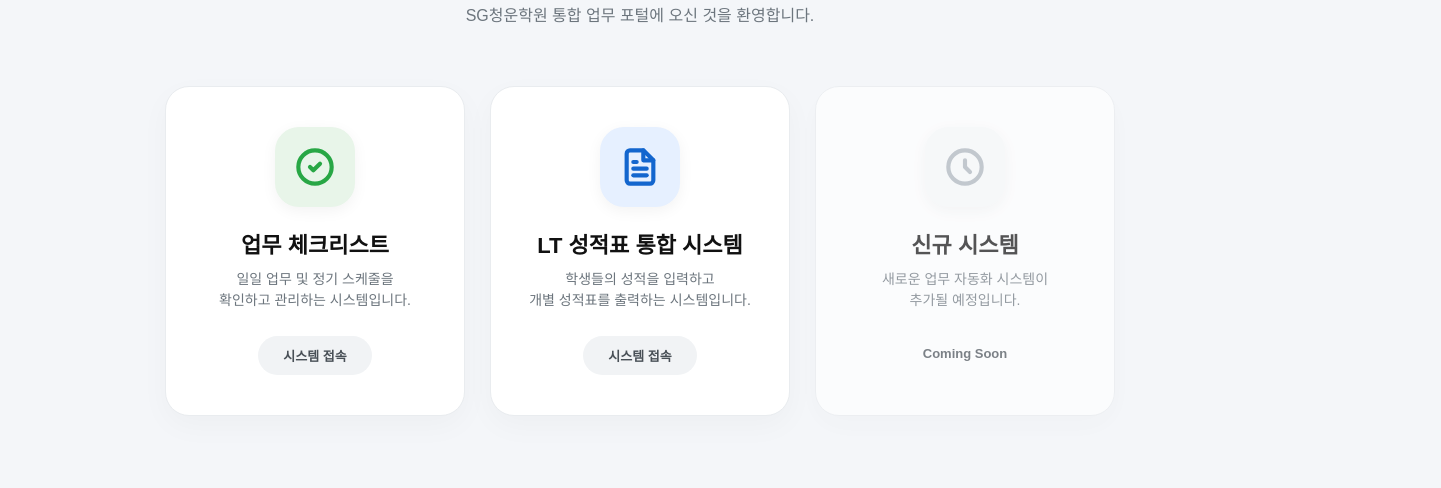
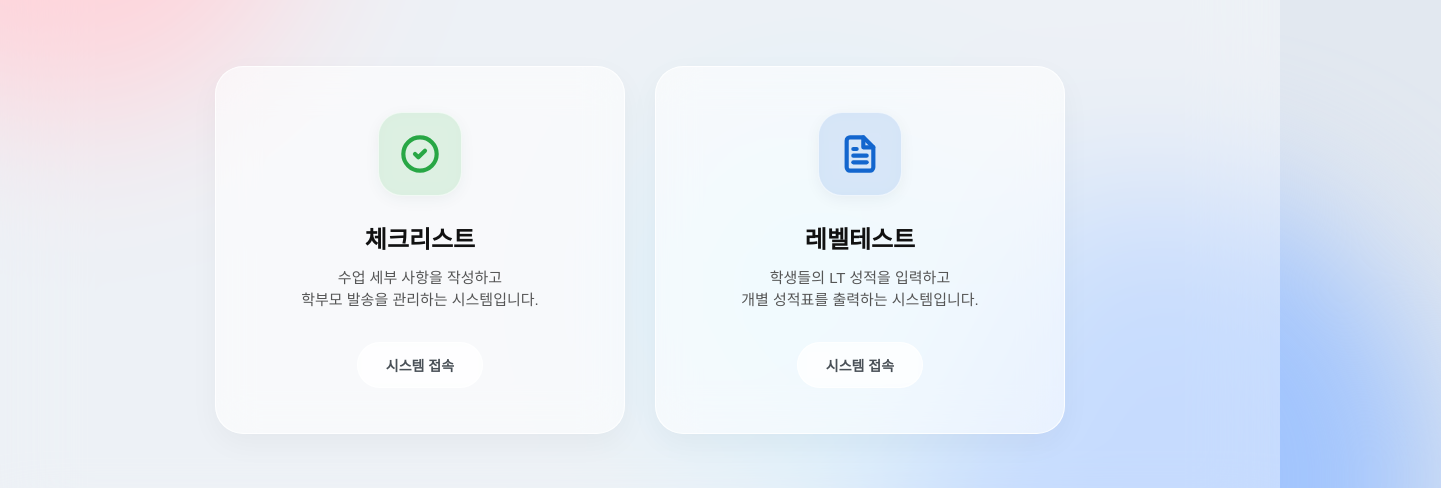
Before and after one commit to arondias38/portal-cw, a plain HTML site: page index.html in a window 1280 px wide. Shown: the part 254-742 px from the top of the page, 1441 px wide, since content can reach past the window. Drawn offline with Linux system fonts and the light colour scheme; grey boxes are pictures that could not be loaded; a web font is replaced by a local one.

Commit message:
Update index.html

```diff
--- a/index.html
+++ b/index.html
@@ -13,33 +13,77 @@
 
   <style>
     * { box-sizing: border-box; }
+
     body {
       font-family: 'Pretendard', 'Malgun Gothic', sans-serif;
       margin: 0;
       padding: 0;
-      background-color: #f4f6f9; /* 성적표 앱과 동일한 부드러운 배경색 */
+      background-color: #e2e8f0; /* 글래스모피즘이 잘 보이도록 살짝 톤 다운된 배경 */
       color: #333;
       min-height: 100vh;
       display: flex;
       flex-direction: column;
       align-items: center;
+      position: relative;
+      overflow-x: hidden;
+    }
+
+    /* 🟢 배경 원형 동그라미 (오브젝트) */
+    .bg-shape {
+      position: absolute;
+      border-radius: 50%;
+      filter: blur(70px); /* 오브젝트를 부드럽게 뭉갬 */
+      z-index: -2;
+      animation: float 12s infinite ease-in-out alternate;
+    }
+    .shape1 {
+      width: 450px; height: 450px;
+      background: #ffb6c1; /* 핑크 톤 */
+      top: -100px; left: -150px;
+    }
+    .shape2 {
+      width: 550px; height: 550px;
+      background: #a1c4fd; /* 블루 톤 */
+      bottom: -150px; right: -150px;
+      animation-delay: -3s;
+    }
+    .shape3 {
+      width: 350px; height: 350px;
+      background: #c2e9fb; /* 라이트 블루/민트 톤 */
+      top: 40%; left: 50%;
+      transform: translate(-50%, -50%);
+      animation-delay: -6s;
+    }
+
+    /* 배경 동그라미 애니메이션 */
+    @keyframes float {
+      0% { transform: translateY(0) scale(1); }
+      100% { transform: translateY(40px) scale(1.05); }
+    }
+
+    /* 🟢 전체 화면을 덮는 살짝 투명한 블러 레이어 (글래스모피즘 효과의 핵심) */
+    .glass-overlay {
+      position: fixed;
+      top: 0; left: 0; right: 0; bottom: 0;
+      background: rgba(255, 255, 255, 0.4); /* 반투명 화이트 */
+      backdrop-filter: blur(40px); /* 배경 블러 처리 */
+      -webkit-backdrop-filter: blur(40px);
+      z-index: -1;
     }
 
     .portal-container {
       width: 100%;
-      max-width: 1000px;
-      padding: 60px 25px;
+      max-width: 900px;
+      padding: 80px 25px 40px 25px;
       margin: 0 auto;
+      display: flex;
+      flex-direction: column;
+      flex: 1; /* 로고 하단 배치를 위해 공간 확장 */
     }
 
     .portal-header {
       text-align: center;
       margin-bottom: 60px;
-    }
-
-    .portal-logo {
-      height: 32px;
-      margin-bottom: 20px;
     }
 
     .portal-title {
@@ -59,94 +103,113 @@
 
     .portal-subtitle {
       font-size: 16px;
-      color: #6c757d;
+      color: #555;
       margin-top: 15px;
-      font-weight: 500;
+      font-weight: 600;
     }
 
-    /* 그리드 레이아웃 (반응형) */
+    /* 그리드 레이아웃 */
     .app-grid {
       display: grid;
-      grid-template-columns: repeat(auto-fit, minmax(300px, 1fr));
-      gap: 25px;
+      grid-template-columns: repeat(auto-fit, minmax(320px, 1fr));
+      gap: 30px;
     }
 
-    /* 앱 카드 스타일 */
+    /* 🟢 글래스모피즘 적용된 앱 카드 */
     .app-card {
-      background: #ffffff;
-      border-radius: 24px;
-      padding: 40px 30px;
+      background: rgba(255, 255, 255, 0.6); /* 반투명 배경 */
+      backdrop-filter: blur(20px);
+      -webkit-backdrop-filter: blur(20px);
+      border: 1px solid rgba(255, 255, 255, 0.8);
+      border-radius: 28px;
+      padding: 45px 30px;
       text-decoration: none;
       color: #333;
       display: flex;
       flex-direction: column;
       align-items: center;
       text-align: center;
-      border: 1px solid #e9ecef;
-      box-shadow: 0 10px 30px rgba(0,0,0,0.03);
-      transition: transform 0.3s cubic-bezier(0.4, 0, 0.2, 1), box-shadow 0.3s, border-color 0.3s;
-      position: relative;
-      overflow: hidden;
+      box-shadow: 0 10px 30px rgba(0, 0, 0, 0.04);
+      transition: transform 0.3s cubic-bezier(0.4, 0, 0.2, 1), box-shadow 0.3s, background 0.3s;
     }
 
     .app-card:hover {
       transform: translateY(-8px);
+      background: rgba(255, 255, 255, 0.8);
       box-shadow: 0 15px 35px rgba(19, 102, 206, 0.1);
-      border-color: #1366ce;
+      border-color: rgba(255, 255, 255, 1);
     }
 
+    /* 글래스모피즘이 가미된 아이콘 박스 */
     .icon-wrap {
-      width: 80px;
-      height: 80px;
+      width: 84px;
+      height: 84px;
       border-radius: 24px;
       display: flex;
       justify-content: center;
       align-items: center;
-      font-size: 36px;
-      margin-bottom: 20px;
+      font-size: 38px;
+      margin-bottom: 24px;
+      backdrop-filter: blur(10px); /* 내부 블러 */
+      border: 1px solid rgba(255, 255, 255, 0.6);
       box-shadow: 0 4px 15px rgba(0,0,0,0.05);
     }
 
-    /* 아이콘 배경색 (앱마다 다르게) */
-    .icon-checklist { background-color: #e8f5e9; color: #28a745; }
-    .icon-report { background-color: #e6f0ff; color: #1366ce; }
-    .icon-coming { background-color: #f8f9fa; color: #adb5bd; }
+    /* 아이콘 반투명 배경색 */
+    .icon-checklist { background-color: rgba(40, 167, 69, 0.15); color: #28a745; }
+    .icon-report { background-color: rgba(19, 102, 206, 0.15); color: #1366ce; }
 
     .app-title {
-      font-size: 22px;
+      font-size: 24px;
       font-weight: 800;
-      margin: 0 0 10px 0;
+      margin: 0 0 12px 0;
       color: #111;
     }
 
     .app-desc {
-      font-size: 14px;
-      color: #6c757d;
+      font-size: 15px;
+      color: #555;
       line-height: 1.5;
       margin: 0;
       word-break: keep-all;
     }
 
+    /* 🟢 접속 버튼 (글래스모피즘 스타일) */
     .enter-btn {
-      margin-top: 25px;
-      padding: 10px 25px;
+      margin-top: 30px;
+      padding: 12px 28px;
       border-radius: 50px;
-      background-color: #f1f3f5;
+      background-color: rgba(255, 255, 255, 0.5);
+      border: 1px solid rgba(255, 255, 255, 0.8);
       color: #495057;
-      font-size: 13px;
+      font-size: 14px;
       font-weight: bold;
-      transition: 0.2s;
+      transition: 0.3s;
+      backdrop-filter: blur(5px);
     }
 
     .app-card:hover .enter-btn {
       background-color: #1366ce;
+      border-color: #1366ce;
       color: #ffffff;
+      box-shadow: 0 4px 12px rgba(19, 102, 206, 0.3);
     }
 
-    /* 비활성화된 앱 카드 */
-    .app-card.disabled {
-      pointer-events: none;
+    /* 🟢 로고 영역을 하단으로 분리 */
+    .portal-footer {
+      margin-top: auto; /* 플렉스 박스의 여유 공간을 모두 밀어내어 최하단 배치 */
+      padding-top: 60px;
+      text-align: center;
+    }
+
+    .portal-logo {
+      height: 32px;
       opacity: 0.7;
+      transition: 0.3s;
+    }
+
+    .portal-logo:hover {
+      opacity: 1;
     }
 
     @keyframes shine {
@@ -161,46 +224,44 @@
 </head>
 <body>
 
+  <!-- 배경 원형 오브젝트 -->
+  <div class="bg-shape shape1"></div>
+  <div class="bg-shape shape2"></div>
+  <div class="bg-shape shape3"></div>
+  <!-- 글래스모피즘 필터 레이어 -->
+  <div class="glass-overlay"></div>
+
   <div class="portal-container">
     <div class="portal-header">
-      <img class="portal-logo" src="https://i.imgur.com/PQRrCSI.png" alt="SG청운학원">
       <h1 class="portal-title">Student Management<br>System</h1>
-      <p class="portal-subtitle">SG청운학원 통합 업무 포털에 오신 것을 환영합니다.</p>
+      <p class="portal-subtitle">SG청운학원 통합 업무 포털입니다.</p>
     </div>
 
     <div class="app-grid">
-
-      <!-- 1. 체크리스트 앱 -->
-      <a href="https://cw-checklist.vercel.app" class="app-card">
+      <!-- 1. 체크리스트 앱 (새 창 열림) -->
+      <a href="https://cw-checklist.vercel.app" target="_blank" class="app-card">
         <div class="icon-wrap icon-checklist">
           <svg xmlns="http://www.w3.org/2000/svg" width="40" height="40" viewBox="0 0 24 24" fill="none" stroke="currentColor" stroke-width="2.5" stroke-linecap="round" stroke-linejoin="round"><path d="M12 22c5.523 0 10-4.477 10-10S17.523 2 12 2 2 6.477 2 12s4.477 10 10 10z"/><path d="m9 12 2 2 4-4"/></svg>
         </div>
-        <h2 class="app-title">업무 체크리스트</h2>
-        <p class="app-desc">일일 업무 및 정기 스케줄을<br>확인하고 관리하는 시스템입니다.</p>
+        <h2 class="app-title">체크리스트</h2>
+        <p class="app-desc">수업 세부 사항을 작성하고<br>학부모 발송을 관리하는 시스템입니다.</p>
         <div class="enter-btn">시스템 접속</div>
       </a>
 
-      <!-- 2. LT 성적표 앱 -->
-      <!-- 💡 성적표 Vercel 주소로 변경해주세요! -->
-      <a href="https://[성적표배포주소].vercel.app" class="app-card">
+      <!-- 2. LT 성적표 앱 (새 창 열림) -->
+      <a href="https://cw-reportcard.vercel.app/" target="_blank" class="app-card">
         <div class="icon-wrap icon-report">
           <svg xmlns="http://www.w3.org/2000/svg" width="40" height="40" viewBox="0 0 24 24" fill="none" stroke="currentColor" stroke-width="2.5" stroke-linecap="round" stroke-linejoin="round"><path d="M14 2H6a2 2 0 0 0-2 2v16a2 2 0 0 0 2 2h12a2 2 0 0 0 2-2V8z"/><polyline points="14 2 14 8 20 8"/><line x1="16" y1="13" x2="8" y2="13"/><line x1="16" y1="17" x2="8" y2="17"/><polyline points="10 9 9 9 8 9"/></svg>
         </div>
-        <h2 class="app-title">LT 성적표 통합 시스템</h2>
-        <p class="app-desc">학생들의 성적을 입력하고<br>개별 성적표를 출력하는 시스템입니다.</p>
+        <h2 class="app-title">레벨테스트</h2>
+        <p class="app-desc">학생들의 LT 성적을 입력하고<br>개별 성적표를 출력하는 시스템입니다.</p>
         <div class="enter-btn">시스템 접속</div>
       </a>
+    </div>
 
-      <!-- 3. 확장성을 위한 예시 추가 공간 -->
-      <a href="#" class="app-card disabled">
-        <div class="icon-wrap icon-coming">
-          <svg xmlns="http://www.w3.org/2000/svg" width="40" height="40" viewBox="0 0 24 24" fill="none" stroke="currentColor" stroke-width="2.5" stroke-linecap="round" stroke-linejoin="round"><circle cx="12" cy="12" r="10"/><path d="M12 8v4l3 3"/></svg>
-        </div>
-        <h2 class="app-title">신규 시스템</h2>
-        <p class="app-desc">새로운 업무 자동화 시스템이<br>추가될 예정입니다.</p>
-        <div class="enter-btn" style="background-color: transparent;">Coming Soon</div>
-      </a>
-
+    <!-- 하단 학원 로고 -->
+    <div class="portal-footer">
+      <img class="portal-logo" src="https://i.imgur.com/PQRrCSI.png" alt="SG청운학원">
     </div>
   </div>
 
```
